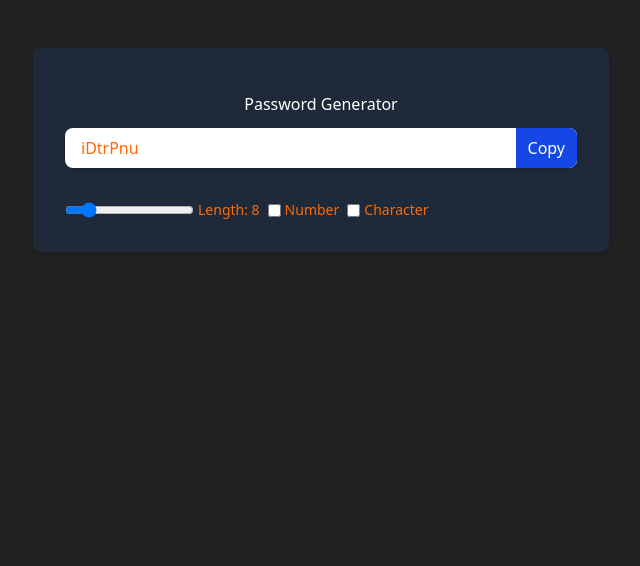
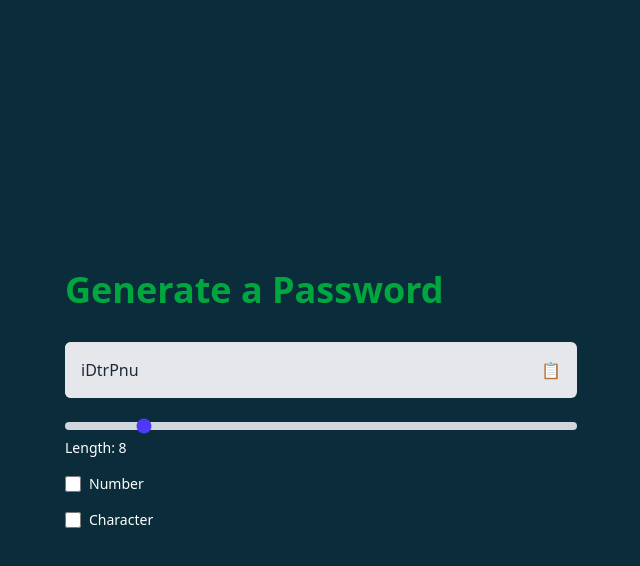
Before and after one commit to Shanvi30/Password_Generator, a React (Vite) app: page / in a window 1280 px wide. Shown: the top 566 px of the page, without its empty margins (319-959 px from the left). Built offline with nearby package versions, Linux system fonts and the light colour scheme.

Commit message:
Final commit

```diff
--- a/src/App.jsx
+++ b/src/App.jsx
@@ -32,59 +32,72 @@ function App() {
 
   return (
     <>
-      <div className="w-full max-w-xl mx-auto shadow-md rounded-lg px-8 py-8 my-12 text-orange-500 bg-gray-800">
-        <h1 className="text-white text-center my-3">Password Generator</h1>
-        <div className="flex shadow rounded-lg overflow-hidden mb-8 bg-white">
+      <div className="min-h-screen bg-[#0b2d3b] flex items-center justify-center px-6">
+        <div className="max-w-lg w-full text-white">
+          {" "}
+          <div className="mb-8">
+            <h1 className="text-4xl font-bold text-green-600">
+              Generate a Password
+            </h1>
+          </div>
+          <div className="flex items-center bg-gray-200 rounded-md overflow-hidden mb-6">
             <input
               type="text"
               value={password}
-            className="outline-none w-full py-2 px-4"
-            placeholder="password"
               readOnly
               ref={passwordRef}
+              className="w-full px-4 py-4 text-gray-800 outline-none bg-gray-200"
             />
             <button
               onClick={copyPasswordToClipboard}
-            className="outline-none bg-blue-700 text-white px-3 py-0.5 shrink-0"
+              className="px-4 text-green-600 hover:text-green-800 transition"
             >
-            Copy
+              📋
             </button>
           </div>
-        <div className="flex text-sm gap-x-2">
-          <div className="flex items-center gap-x-1">
+          <div className="flex flex-col gap-4 text-sm">
+            {" "}
+            <div className="flex flex-col">
               <input
                 type="range"
                 min={6}
                 max={20}
                 value={length}
-              className="cursor-pointer"
+                className="w-full h-2 bg-gray-300 rounded-lg appearance-none cursor-pointer accent-indigo-600"
                 onChange={(e) => {
                   setLength(e.target.value);
                 }}
               />
-            <label>Length: {length}</label>
+              <label className="mt-2 font-medium">Length: {length}</label>{" "}
             </div>
-          <div className="flex items-center gap-x-1">
+            <div className="flex items-center">
               <input
                 type="checkbox"
+                className="w-4 h-4 accent-indigo-600 cursor-pointer"
                 defaultChecked={numberAllowed}
                 id="numberInput"
                 onChange={() => {
                   setNumberAllowed((prev) => !prev);
                 }}
               />
-            <label htmlFor="numberInput">Number</label>
+              <label htmlFor="numberInput" className="ml-2 font-medium">
+                Number
+              </label>{" "}
             </div>
-          <div className="flex items-center gap-x-1">
+            <div className="flex items-center">
               <input
                 type="checkbox"
+                className="w-4 h-4 accent-indigo-600 cursor-pointer"
                 defaultChecked={charAllowed}
                 id="characterInput"
                 onChange={() => {
                   setCharAllowed((prev) => !prev);
                 }}
               />
-            <label htmlFor="characterInput">Character</label>
+              <label htmlFor="characterInput" className="ml-2 font-medium">
+                Character
+              </label>
+            </div>
           </div>
         </div>
       </div>
```
Lines whose indentation alone changed are shown as unchanged.
